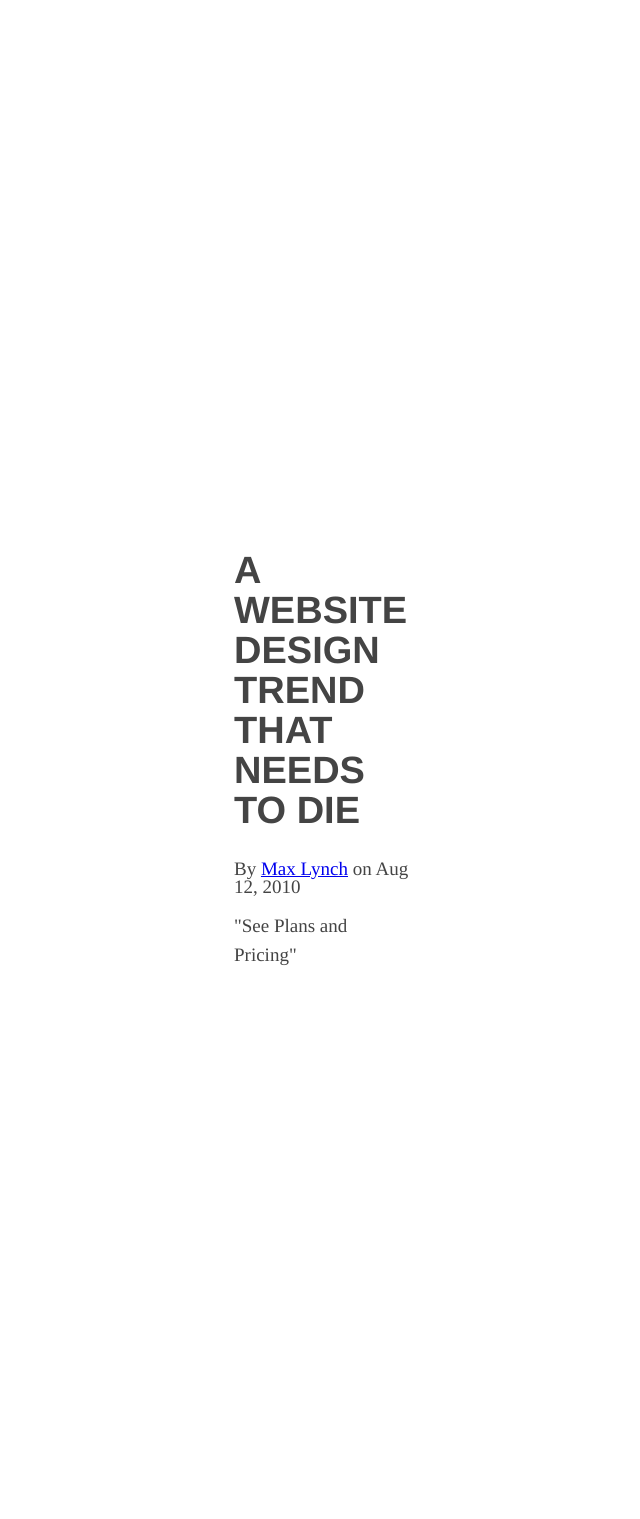
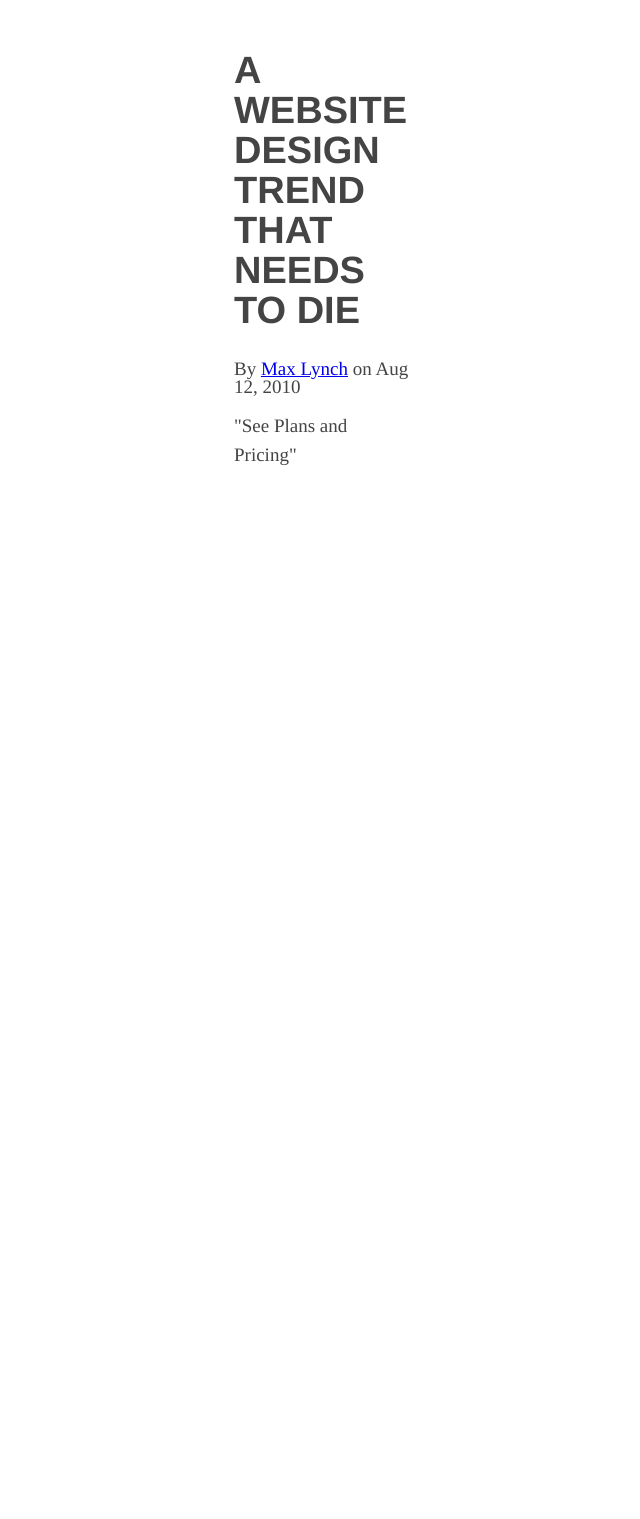
Before and after one commit to mlynch/mlynch.github.com, a Jekyll site: the page built from _posts/2010-08-12-a-website-design-trend-that-needs-to-die.html, in a window 1280 px wide. Shown: the whole page, without its empty margins (316-956 px from the left). Built offline with Jekyll 4.4.1, drawn with Linux system fonts in a browser that asks for light colours; Markdown is read by kramdown in place of the engine named in the settings; comment, search, counter and statistics services are not loaded; after the commit the page ends 900 px from its top, so only the background shows below that.

Commit message:
Update clean.css

```diff
--- a/css/clean.css
+++ b/css/clean.css
@@ -73,7 +73,7 @@ h1, h2, h3, h4, h5 {
 
 }
 body.post-body #wrapper {
-	margin: 550px;
+	margin: auto 550px;
 }
 #wrapper {
   margin-left: 20px;
```
